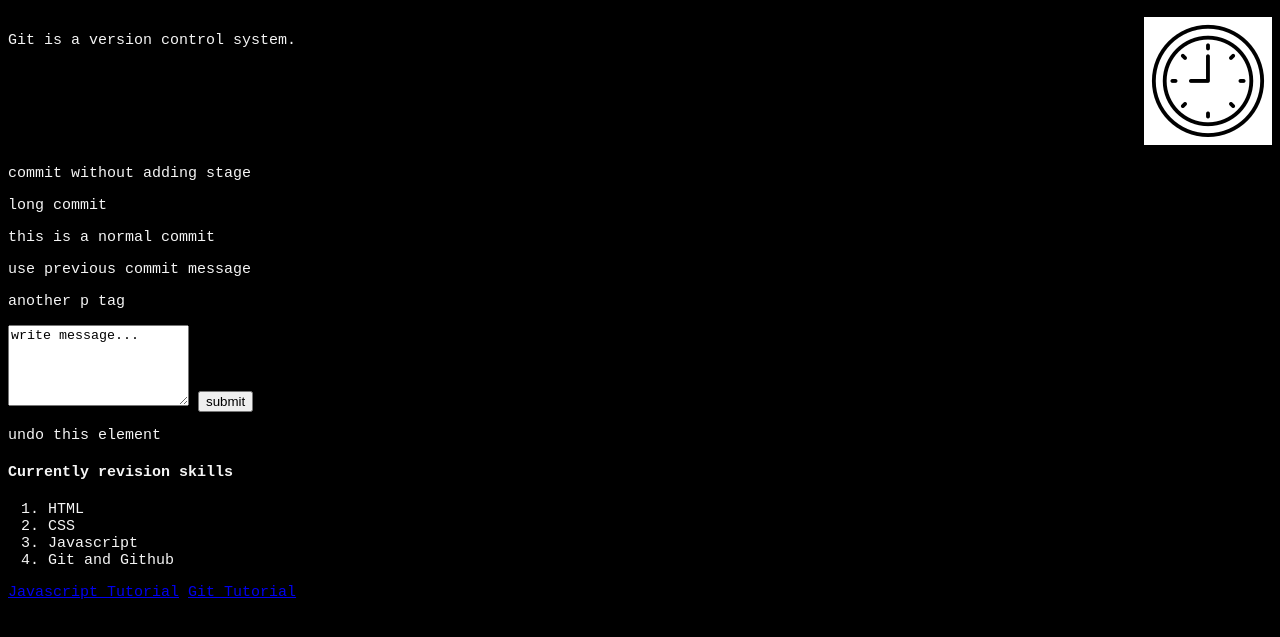
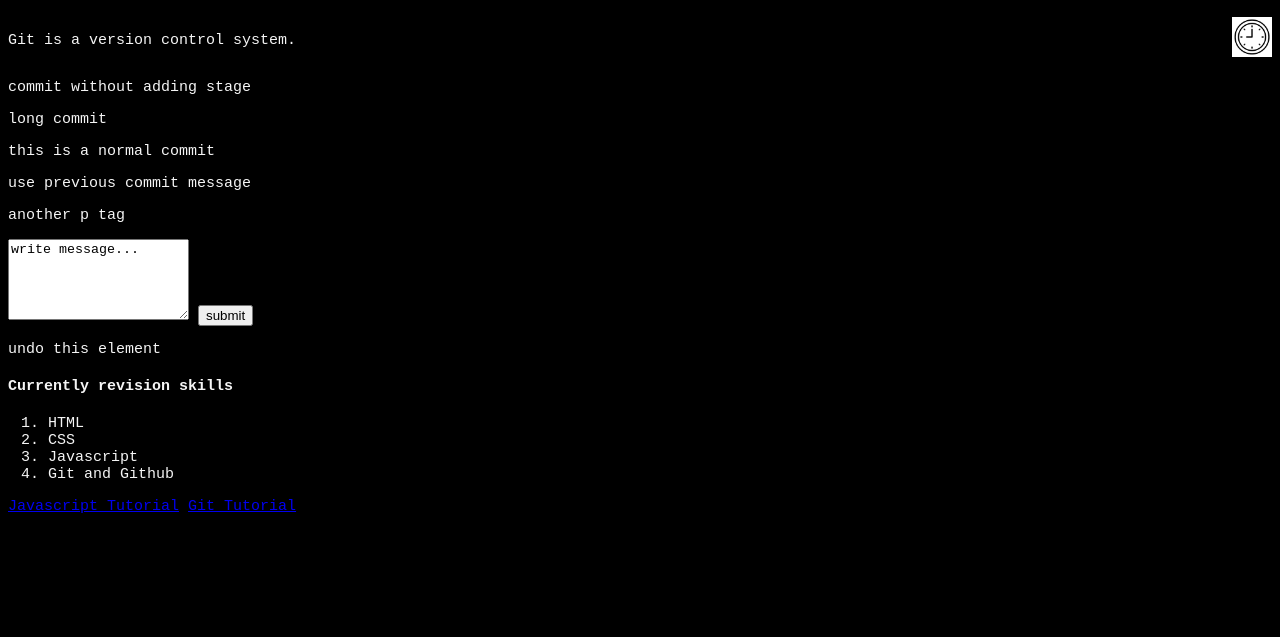
Before and after one commit to SubrotoKumar7/test, a plain HTML site: page index.html in a window 1280 px wide. Shown: the part 57-694 px from the top of the page. Drawn offline with Linux system fonts and the light colour scheme.

Commit message:
img style code separate

```diff
--- a/index.html
+++ b/index.html
@@ -11,7 +11,7 @@
     <div class="flex">
         <p>Git is a version control system.</p>
         <div id="time">
-            <img src="clock.png" alt="icon" style="background-color: white;">
+            <img src="clock.png" alt="icon">
         </div>
     </div>
     <p>commit without adding stage</p>
--- a/style.css
+++ b/style.css
@@ -8,3 +8,8 @@ body{
     display: flex;
     justify-content: space-between;
 }
+img{
+    background-color: #fff;
+    width: 40px;
+    height: 40px;
+}
```
